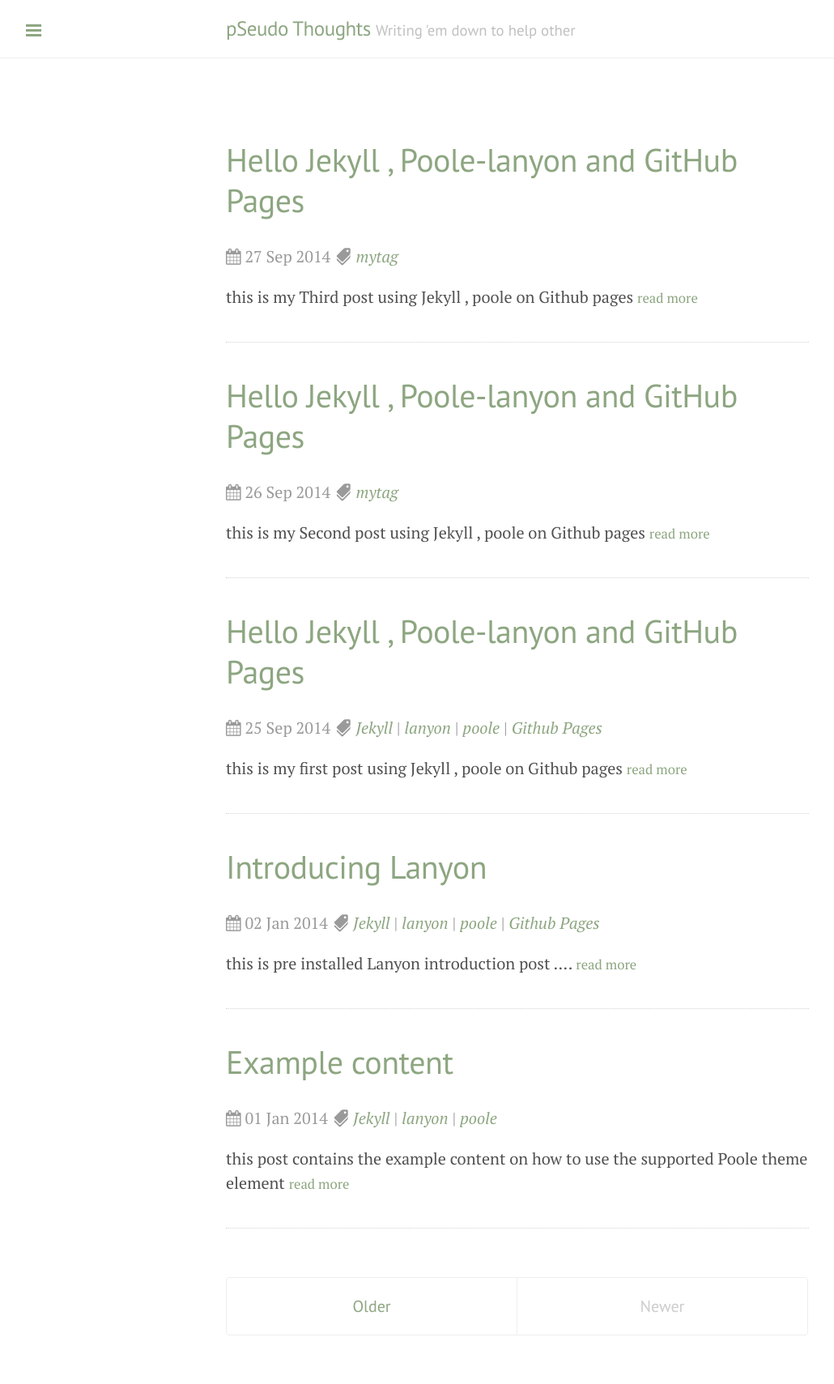
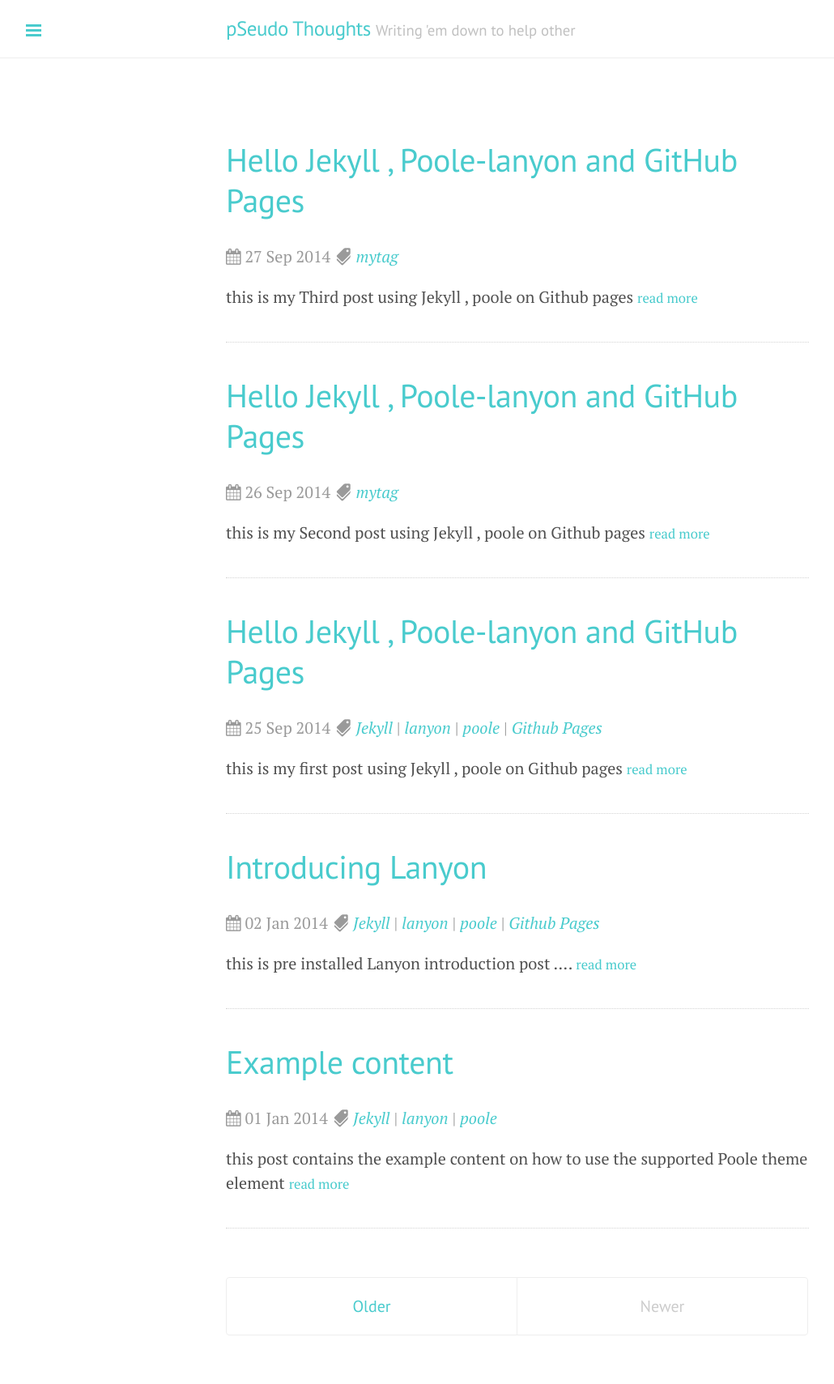
Before and after one commit to DharmeshPandav/dharmeshpandav.github.io, a Jekyll site: the page built from index.html, in a window 1280 px wide. Shown: the whole page at 81% size, without its empty margins (1-1031 px from the left). Built offline with Jekyll 4.4.1, drawn with Linux system fonts in a browser that asks for light colours; nearby versions of some CDN libraries; Markdown is read by kramdown in place of the engine named in the settings; the list of posts is cut into pages by our own code.

Commit message:
changed config

```diff
--- a/_layouts/default.html
+++ b/_layouts/default.html
@@ -3,7 +3,7 @@
 
   {% include head.html %}
 
-  <body class="theme-base-01 sidebar-overlay">
+  <body class="theme-base-02 sidebar-overlay">
 
     {% include sidebar.html %}
 
```
